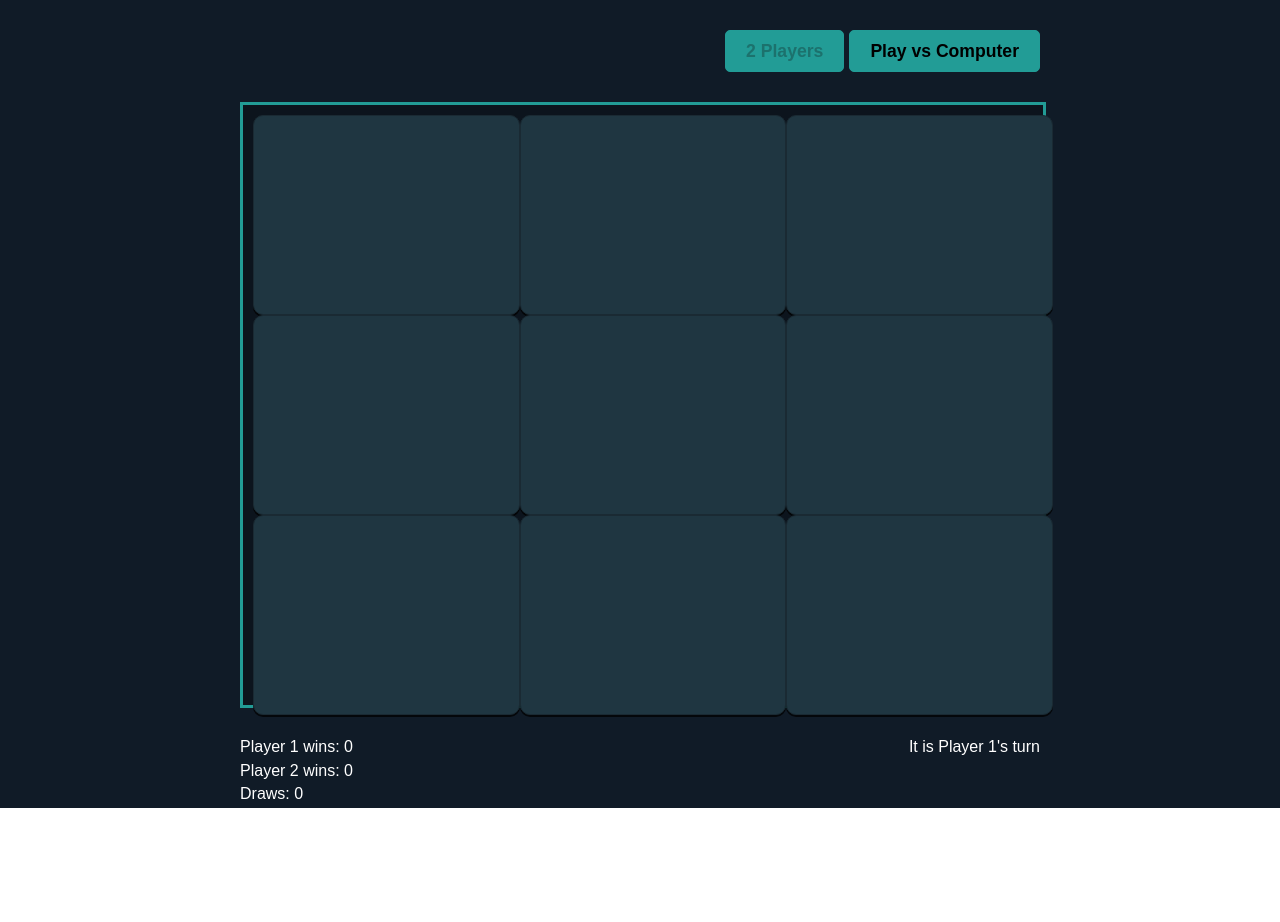
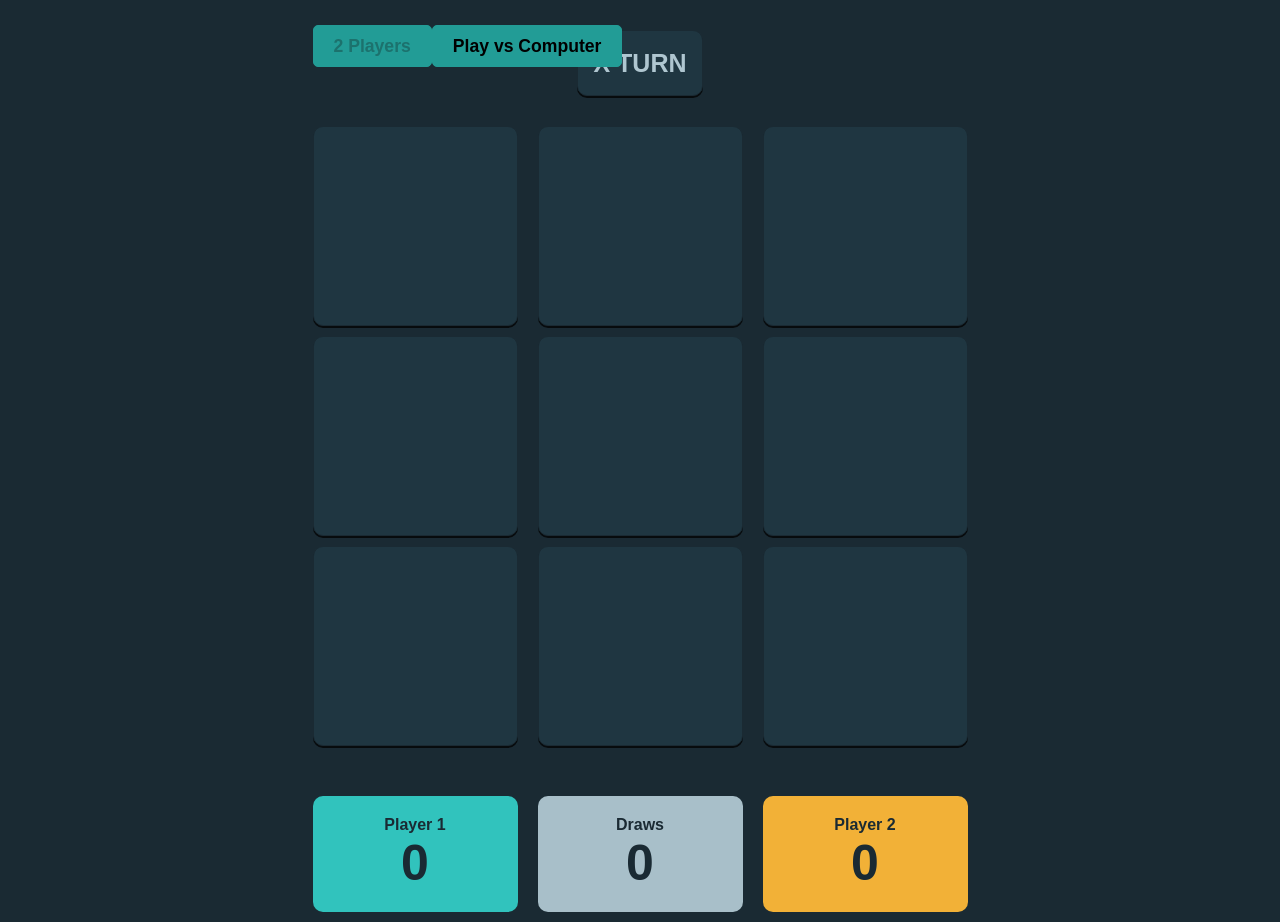
Before and after one commit to waterlooblue/tic-tac-toe, an Angular app: page / in a window 1280 px wide. Before the commit the page ends 808 px from the top, so only its background shows below. Built offline with nearby package versions, Linux system fonts and the light colour scheme; a web font is replaced by a local one.

Commit message:
Update design of board

```diff
--- a/src/app/components/board/board.component.html
+++ b/src/app/components/board/board.component.html
@@ -1,24 +1,32 @@
 <div class="background">
   <section class="container">
-    <div style="margin-bottom: 30px; padding-top: 30px;">
-      <button (click)="togglePlayers()" [disabled]="!playComputer" style="margin-right: 5px;">2 Players</button>
-      <button (click)="togglePlayers()" [disabled]="playComputer">Play vs Computer</button>
+    <div class="player-toggle">
+      <button (click)="togglePlayers()" [disabled]="!playComputer" class="player">2 Players</button>
+      <button (click)="togglePlayers()" [disabled]="playComputer" class="computer">Play vs Computer</button>
+    </div>
+    <div class="top-row">
+      <div class="turn" [ngSwitch]="!isGameDraw || !isGameWon">
+        <p *ngSwitchCase="isGameDraw">Draw</p>
+        <p *ngSwitchCase="isGameWon">{{ currentPlayer }} wins</p>
+        <p *ngSwitchDefault>{{ currentPlayer === 'x' ? 'X' : 'O' }} turn</p>
+        <button *ngIf="isGameWon || isGameDraw" (click)="reset()" class="reset">{{'Play Again'}}</button>
+      </div>
     </div>
     <div [ngClass]="{'complete': isGameWon || isGameDraw}" class="grid">
-      <app-square *ngFor="let square of squares" [props]="{position: square.position, enabled: square.enabled, value: square.value}" (clickEvent)="receiveClick($event)" class="square"/>
+      <app-square *ngFor="let square of squares" [props]="{position: square.position, enabled: square.enabled, value: square.value, win: square.win}" (clickEvent)="receiveClick($event)" class="square"/>
     </div>
     <div class="row">
-      <div>
-        <p>Player 1 wins: {{ playerOneWins }}</p>
-        <p *ngIf="!playComputer">Player 2 wins: {{ playerTwoWins }}</p>
-        <p *ngIf="playComputer">Computer wins: {{ computerWins }}</p>
-        <p>Draws: {{ draws }}</p>
+      <div class="wins-x">
+        <p>Player 1</p>
+        <p class="number">{{ playerOneWins }}</p>
       </div>
-      <div>
-        <p *ngIf="!isGameWon && !isGameDraw">It is {{ currentPlayer === 'x' ? 'Player 1\'s' : 'Player 2\'s' }} turn</p>
-        <p *ngIf="isGameWon"> {{ currentPlayer === 'x' ? 'Player 1' : 'Player 2' }} has won the game. Play again?</p>
-        <p *ngIf="isGameDraw"> Game ended in a draw. Play again?</p>
-        <button *ngIf="isGameWon || isGameDraw" (click)="reset()" class="reset">{{'Play Again'}}</button>
+      <div class="draws">
+        <p>Draws</p>
+        <p class="number">{{ draws }}</p>
+      </div>
+      <div class="wins-o">
+        <p>{{ playComputer ? 'Computer':'Player 2'}}</p>
+        <p class="number">{{ playerTwoWins }}</p>
       </div>
     </div>
   </section>
--- a/src/app/components/board/board.component.scss
+++ b/src/app/components/board/board.component.scss
@@ -2,50 +2,120 @@
   display: flex;
   flex-wrap: wrap;
   width: 100%;
-  max-width: 800px;
+  max-width: 675px;
   margin: auto;
   margin-bottom: 30px;
-  background-color: rgb(12, 20, 29);
-  border: 3px solid rgb(34, 156, 150);
-  &.complete {
-    background-color: rgb(16, 27, 39);
+}
+
+.top-row {
+  padding-top: 30px;
+  margin-bottom: 30px;
+  display: flex;
+  width: 100%;
+  justify-content: center;
+}
+
+.turn {
+  display: flex;
+  align-items: center;
+  min-height: 44.22px;
+  padding: 10px 15px;
+  border-radius: 10px;
+  background-color: #1F3641;
+  border: 1px solid #1A2A33;
+  font-size: 25px;
+  font-weight: 600;
+  text-transform: uppercase;
+  -webkit-box-shadow: 0px 2px 0px 0px rgba(0,0,0,0.75);
+  -moz-box-shadow: 0px 2px 0px 0px rgba(0,0,0,0.75);
+  box-shadow: 0px 2px 0px 0px rgba(0,0,0,0.75);
+  p {
+    color: #AFC6D0;
+    margin: 0;
   }
 }
 
 .row {
   display: flex;
-  flex-direction: column;
   justify-content: space-between;
   width: 100%;
+}
+
+.square {
+  display: flex;
+  flex: 1 1 33%;
+  width: 33%;
+  margin-bottom: 5px;
+  align-items: center;
+  justify-content: center;
+  min-height: 100px;
   @media screen and (min-width: 500px) {
-    flex-direction: row;
+    min-height: 200px;
+    margin-bottom: 10px;
   }
 }
 
-.square {
-  flex: 1 1 33%;
-  width: 33%;
-  min-height: 100px;
+.wins-x, .wins-o, .draws {
+  width: 100%;
+  border-radius: 10px;
+  margin: 10px;
+  padding: 10px;
   @media screen and (min-width: 500px) {
-    min-height: 200px;
+    padding: 20px;
   }
+  p {
+    color: #1A2A33;
+    text-align: center;
+    font-size: 12px;
+    font-weight: 700;
+    margin: 0;
+    @media screen and (min-width: 500px) {
+      font-size: 16px;
+    }
+    &.number {
+      font-size: 20px;
+      @media screen and (min-width: 500px) {
+        font-size: 50px;
+      }
+    }
+  }
+}
+
+.wins-x {
+  background-color: #31C3BD;
+}
+
+.wins-o {
+  background-color: #F2B137;
+}
+
+.draws {
+  background-color: #A8BFC9;
 }
 
 .background {
   min-height: 100vh;
-  background-color: rgb(16, 27, 39);
+  background-color: #1A2A33;
 }
 
 .container {
   display: flex;
   flex-direction: column;
   align-items: flex-end;
-  max-width: 800px;
+  position: relative;
+  max-width: 675px;
   padding-left: 15px;
   padding-right: 15px;
   margin: auto;
 }
+.reset {
+  margin-left: 15px;
+  border-color: white;
+  background-color: white;
+}
 
-p {
-  color: white;
+.player-toggle {
+  position: absolute;
+  top: 25px;
+  left: 25px;
 }
--- a/src/app/components/board/board.component.ts
+++ b/src/app/components/board/board.component.ts
@@ -4,6 +4,7 @@ import { SquareComponent } from '../square/square.component';
 import { MovementsService } from '../../services/movements/movements.service';
 import { ComputerService } from '../../services/computer/computer.service';
 import { Square } from '../../model/square';
+import { Movement } from '../../model/movement';
 
 @Component({
   selector: 'app-board',
@@ -20,18 +21,17 @@ export class BoardComponent {
   isGameDraw = false;
   playerOneWins = 0;
   playerTwoWins = 0;
-  computerWins = 0;
   draws = 0;
   squares: Square[] = [
-    { position: 0, value: '', enabled: true },
-    { position: 1, value: '', enabled: true },
-    { position: 2, value: '', enabled: true },
-    { position: 3, value: '', enabled: true },
-    { position: 4, value: '', enabled: true },
-    { position: 5, value: '', enabled: true },
-    { position: 6, value: '', enabled: true },
-    { position: 7, value: '', enabled: true },
-    { position: 8, value: '', enabled: true }
+    { position: 0, value: '', enabled: true, win: false },
+    { position: 1, value: '', enabled: true, win: false },
+    { position: 2, value: '', enabled: true, win: false },
+    { position: 3, value: '', enabled: true, win: false },
+    { position: 4, value: '', enabled: true, win: false },
+    { position: 5, value: '', enabled: true, win: false },
+    { position: 6, value: '', enabled: true, win: false },
+    { position: 7, value: '', enabled: true, win: false },
+    { position: 8, value: '', enabled: true, win: false }
   ];
   constructor(private movementsService: MovementsService, private computerService: ComputerService) { }
 
@@ -54,7 +54,6 @@ export class BoardComponent {
     this.playComputer = !this.playComputer;
     this.playerOneWins = 0;
     this.playerTwoWins = 0;
-    this.computerWins = 0;
     this.draws = 0;
     this.reset();
   }
@@ -66,7 +65,8 @@ export class BoardComponent {
     this.movementsService.resetBoard();
     this.squares.forEach((square => {
       square.enabled = true;
-      square.value = ''
+      square.value = '';
+      square.win = false;
     }));
     this.isGameWon = false;
     this.isGameDraw = false;
@@ -100,16 +100,16 @@ export class BoardComponent {
    * Switches to next player if the game continues
    */
   private checkBoardForEnd(): void {
-    this.isGameWon = this.movementsService.isGameWon(this.currentPlayer);
+    const winningMovements = this.movementsService.getWinningMovements(this.currentPlayer);
+    this.isGameWon = winningMovements.length === 3;
     this.isGameDraw = this.movementsService.isGameDraw() && !this.isGameWon;
     if (this.isGameWon) {
       if (this.currentPlayer === 'x') {
         this.playerOneWins += 1;
-      } else if (this.playComputer && this.currentPlayer === 'o') {
-        this.computerWins += 1;
       } else {
         this.playerTwoWins += 1;
       }
+      this.showWinSquares(this.squares, winningMovements);
       this.disableAllSquares(this.squares);
     } else if (!this.isGameDraw) {
       this.currentPlayer = this.movementsService.nextPlayer(this.currentPlayer);
@@ -150,4 +150,17 @@ export class BoardComponent {
   private disableAllSquares(squares: Square[]): void {
     squares.forEach(square => square.enabled = false);
   }
+
+  /**
+   * Set the winning squares to green
+   * @param squares list of all squares
+   * @param movements list of winning movements
+   */
+  private showWinSquares(squares: Square[], movements: Movement[]): void {
+    squares.forEach(square => {
+      if (movements.some(movement => movement.position === square.position)) {
+        square.win = true;
+      }
+    })
+  }
 }
```
